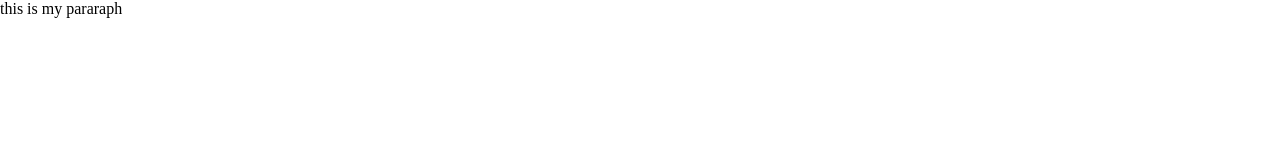
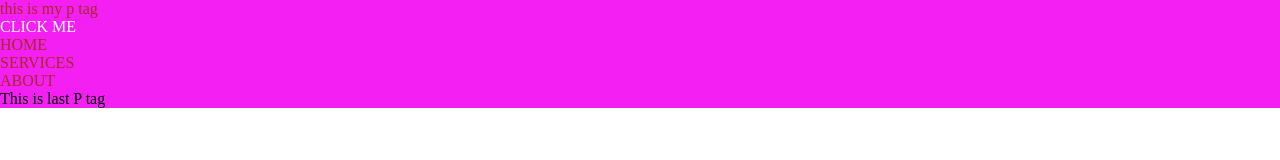
Before and after one commit to Amruthavanikalal/elite40, a plain HTML site: page index.html in a window 1280 px wide. Drawn offline with Linux system fonts and the light colour scheme.

Commit message:
initial main

```diff
--- /dev/null
+++ b/css/style.scss
@@ -0,0 +1,36 @@
+*{
+    margin: 0%;
+    padding: 0%;
+}
+$col:#fff;
+$bg-color:rgb(243,31,243);
+
+@mixin anchor-code($col:rgb#fff){
+    color: $col;
+    text-decoration: none;
+    text-transform: uppercase;
+}
+
+.container{
+    background-color: $bg-color;
+    .main{
+        a{
+            color:brown;
+        text-decoration: none;
+    text-transform: uppercase;        }
+    }
+}
+.content{
+    .main{
+        .change{
+            p{
+                color: brown;
+            }
+            a{
+                color: $col;
+                text-decoration: none;
+                text-transform: uppercase;
+            }
+        }
+    }
+}
--- a/index.html
+++ b/index.html
@@ -3,7 +3,34 @@
         <title>this is my main branch</title>
         <link rel="stylesheet" href="css/style.css">
     </head>
+
     <body>
-        <p>this is my pararaph</p>
-    </body>
+        <div class="container">
+            <div class="content">
+                <div class="main">
+                    <div class="change">
+                        <p>this is my p tag</p>
+                        <a href="#">Click Me</a>
+                    </div>
+                </div>
+            </div>
+            <div class="main">
+                <ul>
+                  <li>
+                    <a href="#">Home</a>
+                  </li>
+                  <li>
+                    <a href="#">Services</a>
+                  </li>
+                  <li>
+                    <a href="#">About</a>
+                  </li>
+                </ul>
+              </div>
+
+              <div class="change">
+                <p>This is last P tag</p>
+              </div>
+      </div>
+  </body>
 </html>
```
Also changed, not shown: css/style.css, 1 other file.
